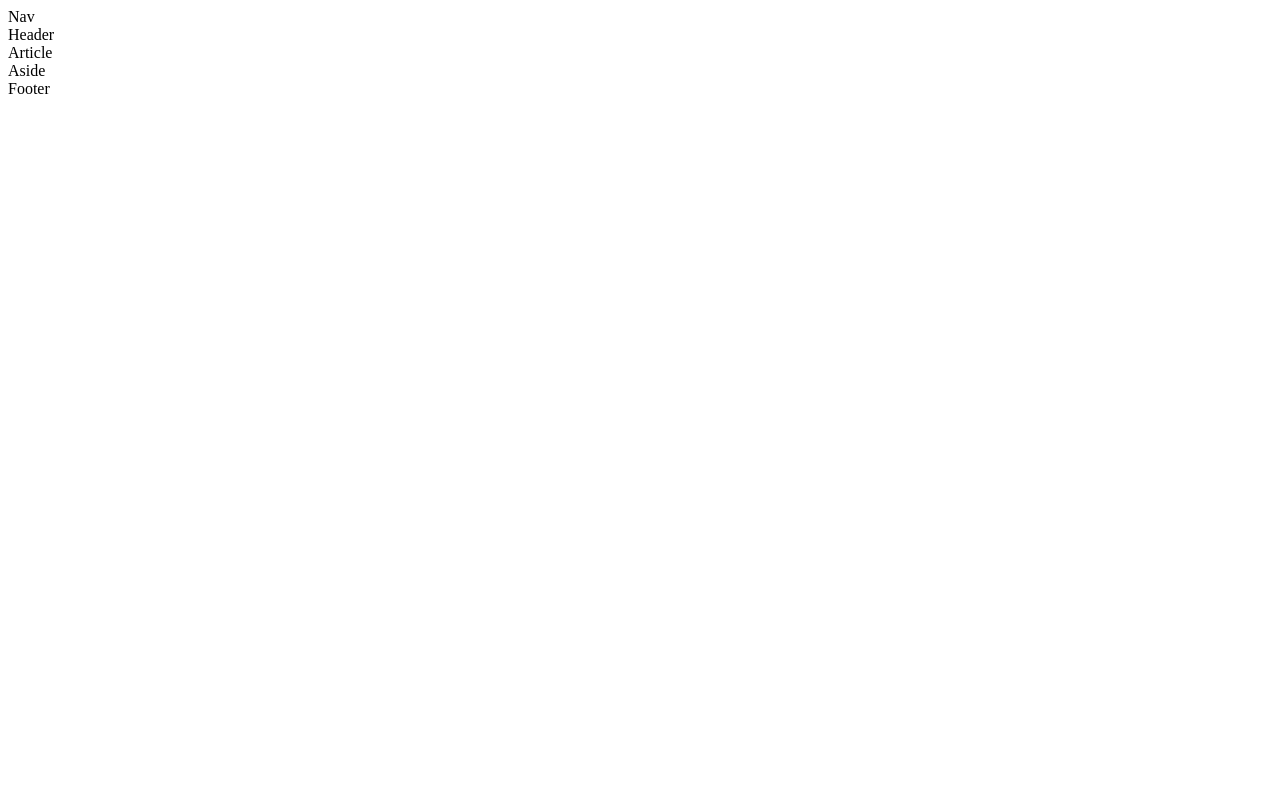
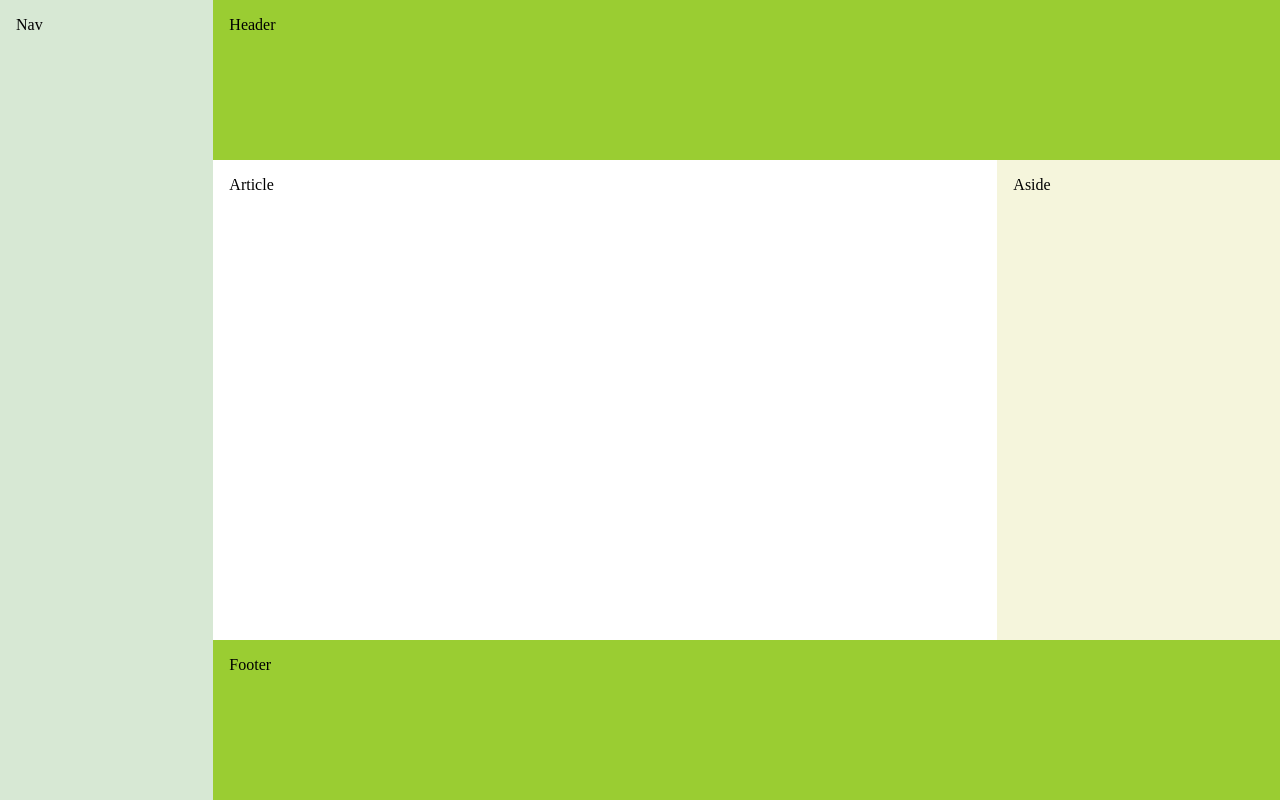
Before and after one commit to acciojob/split-screen-styling-zapshooter, a website: page main.html in a window 1280 px wide. Drawn offline with Linux system fonts and the light colour scheme.

Commit message:
created a submission

```diff
--- a/main.html
+++ b/main.html
@@ -1,3 +1,65 @@
+<!DOCTYPE html>
+<html>
+  <head>
+    <link rel="stylesheet" href="styles.css" />
+    <style>
+      * {
+        box-sizing: border-box;
+        margin: 0;
+        padding: 0;
+      }
+
+      body {
+        display: flex;
+        min-height: 100vh;
+      }
+
+      nav {
+        background-color: #D7E8D4;
+        width: calc(100vw / 6);
+        padding: 1em;
+        flex-shrink: 0;
+      }
+
+      main {
+        display: flex;
+        flex-direction: column;
+        flex: 1;
+      }
+
+      header {
+        background-color: yellowgreen;
+        height: 20vh;
+        padding: 1em;
+        flex-shrink: 0;
+      }
+
+      .content {
+        display: flex;
+        flex: 1;
+      }
+
+      article {
+        flex: 3;
+        min-height: 60vh;
+        padding: 1em;
+      }
+
+      aside {
+        background-color: beige;
+        flex: 1;
+        padding: 1em;
+      }
+
+      footer {
+        background-color: yellowgreen;
+        height: 20vh;
+        padding: 1em;
+        flex-shrink: 0;
+      }
+    </style>
+  </head>
+  <body>
     <nav>Nav</nav>
     <main>
       <header>Header</header>
@@ -7,3 +69,6 @@
       </section>
       <footer>Footer</footer>
     </main>
+    <script type="text/javascript" src="./script.js"></script>
+  </body>
+</html>
```
Lines whose indentation alone changed are shown as unchanged.
